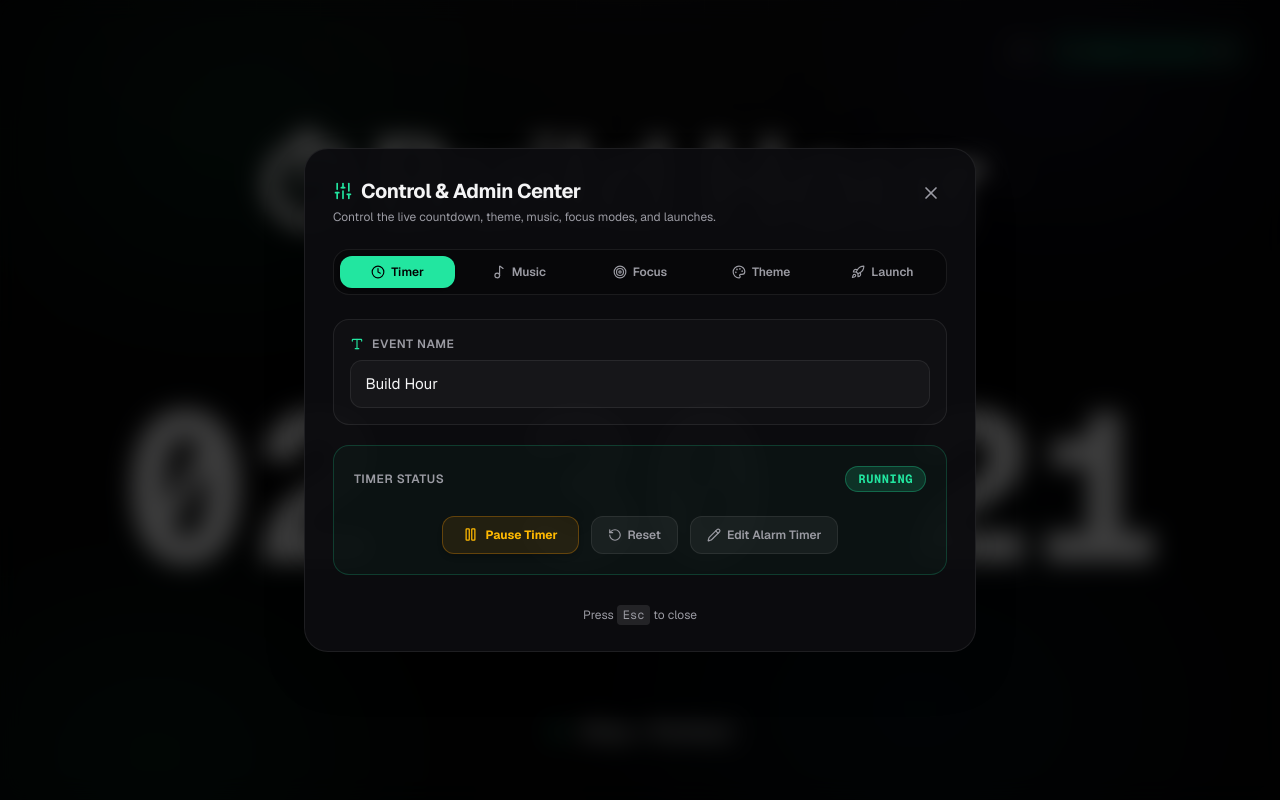
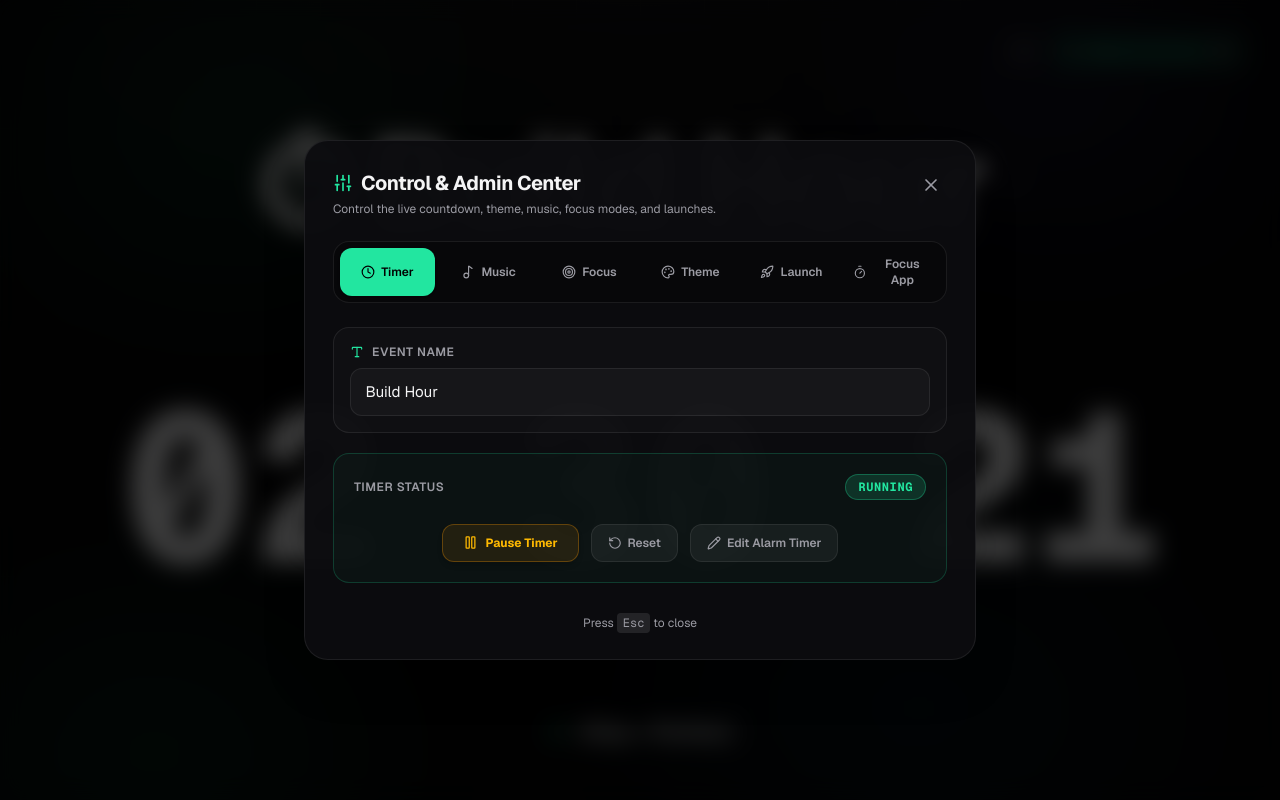
Before and after one commit to Kiran-pro2001/timer-project-for-buildathon, a Next.js app: page /admin in a window 1280 px wide. Shown: the top 800 px of the page. Built offline with nearby package versions, Linux system fonts and the light colour scheme.

Commit message:
feat: move Focus Timer App launcher to Control & Admin center after Launch tab with full page redirect

```diff
--- a/src/components/AdminPanel.tsx
+++ b/src/components/AdminPanel.tsx
@@ -4,6 +4,7 @@ import { AnimatePresence, motion } from "framer-motion";
 import {
   Check,
   Clock,
+  ExternalLink,
   Image as ImageIcon,
   Key,
   Music2,
@@ -16,6 +17,7 @@ import {
   Sliders,
   Sparkles,
   Target,
+  Timer,
   Type,
   X,
 } from "lucide-react";
@@ -52,7 +54,7 @@ function normalizeUrl(url: string): string {
 }
 
 export function AdminPanel({ open, onClose, onSubmit }: Props) {
-  const [activeTab, setActiveTab] = useState<"timer" | "audio" | "pomodoro" | "theme" | "launch">("timer");
+  const [activeTab, setActiveTab] = useState<"timer" | "audio" | "pomodoro" | "theme" | "launch" | "focustimer">("timer");
 
   const [form, setForm] = useState(empty);
   const [error, setError] = useState<string | null>(null);
@@ -218,12 +220,12 @@ export function AdminPanel({ open, onClose, onSubmit }: Props) {
             </div>
 
             {/* Admin Tabs */}
-            <div className="grid grid-cols-2 sm:grid-cols-5 gap-1.5 rounded-2xl border border-[var(--border)] bg-black/30 p-1.5">
+            <div className="grid grid-cols-3 sm:grid-cols-6 gap-1.5 rounded-2xl border border-[var(--border)] bg-black/30 p-1.5">
               <button
                 type="button"
                 onClick={() => setActiveTab("timer")}
                 className={cn(
-                  "flex items-center justify-center gap-1.5 rounded-xl py-2 px-2.5 text-xs font-semibold transition-all",
+                  "flex items-center justify-center gap-1.5 rounded-xl py-2 px-2 text-xs font-semibold transition-all",
                   activeTab === "timer"
                     ? "bg-accent text-black shadow-sm"
                     : "text-muted hover:text-foreground"
@@ -235,7 +237,7 @@ export function AdminPanel({ open, onClose, onSubmit }: Props) {
                 type="button"
                 onClick={() => setActiveTab("audio")}
                 className={cn(
-                  "flex items-center justify-center gap-1.5 rounded-xl py-2 px-2.5 text-xs font-semibold transition-all",
+                  "flex items-center justify-center gap-1.5 rounded-xl py-2 px-2 text-xs font-semibold transition-all",
                   activeTab === "audio"
                     ? "bg-accent text-black shadow-sm"
                     : "text-muted hover:text-foreground"
@@ -247,7 +249,7 @@ export function AdminPanel({ open, onClose, onSubmit }: Props) {
                 type="button"
                 onClick={() => setActiveTab("pomodoro")}
                 className={cn(
-                  "flex items-center justify-center gap-1.5 rounded-xl py-2 px-2.5 text-xs font-semibold transition-all",
+                  "flex items-center justify-center gap-1.5 rounded-xl py-2 px-2 text-xs font-semibold transition-all",
                   activeTab === "pomodoro"
                     ? "bg-accent text-black shadow-sm"
                     : "text-muted hover:text-foreground"
@@ -259,7 +261,7 @@ export function AdminPanel({ open, onClose, onSubmit }: Props) {
                 type="button"
                 onClick={() => setActiveTab("theme")}
                 className={cn(
-                  "flex items-center justify-center gap-1.5 rounded-xl py-2 px-2.5 text-xs font-semibold transition-all",
+                  "flex items-center justify-center gap-1.5 rounded-xl py-2 px-2 text-xs font-semibold transition-all",
                   activeTab === "theme"
                     ? "bg-accent text-black shadow-sm"
                     : "text-muted hover:text-foreground"
@@ -271,13 +273,25 @@ export function AdminPanel({ open, onClose, onSubmit }: Props) {
                 type="button"
                 onClick={() => setActiveTab("launch")}
                 className={cn(
-                  "flex items-center justify-center gap-1.5 rounded-xl py-2 px-2.5 text-xs font-semibold transition-all",
+                  "flex items-center justify-center gap-1.5 rounded-xl py-2 px-2 text-xs font-semibold transition-all",
                   activeTab === "launch"
                     ? "bg-accent text-black shadow-sm"
                     : "text-muted hover:text-foreground"
                 )}
               >
                 <Rocket size={14} /> Launch
+              </button>
+              <button
+                type="button"
+                onClick={() => setActiveTab("focustimer")}
+                className={cn(
+                  "flex items-center justify-center gap-1.5 rounded-xl py-2 px-2 text-xs font-semibold transition-all",
+                  activeTab === "focustimer"
+                    ? "bg-accent text-black shadow-sm"
+                    : "text-muted hover:text-foreground"
+                )}
+              >
+                <Timer size={14} /> Focus App
               </button>
             </div>
 
@@ -601,6 +615,36 @@ export function AdminPanel({ open, onClose, onSubmit }: Props) {
               </form>
             )}
 
+            {/* TAB 6: FOCUS TIMER APP REDIRECT */}
+            {activeTab === "focustimer" && (
+              <div className="space-y-5 rounded-2xl border border-accent/40 bg-accent/[0.04] p-6 text-center">
+                <div className="mx-auto flex h-14 w-14 items-center justify-center rounded-2xl bg-accent/20 text-accent shadow-md">
+                  <Timer size={28} />
+                </div>
+                <div className="space-y-1">
+                  <h3 className="text-lg font-bold text-foreground">
+                    Mellow Minute Focus Timer App
+                  </h3>
+                  <p className="text-xs text-muted max-w-md mx-auto leading-relaxed">
+                    Opens the external Mellow Minute Focus Timer app (<code className="font-mono text-accent">https://mellow-minute-timer.lovable.app/</code>) directly.
+                  </p>
+                </div>
+
+                <div className="pt-2 flex flex-col sm:flex-row items-center justify-center gap-3">
+                  <button
+                    type="button"
+                    onClick={() => {
+                      window.location.href = "https://mellow-minute-timer.lovable.app/";
+                    }}
+                    className="w-full sm:w-auto flex items-center justify-center gap-2 rounded-xl bg-accent px-6 py-3 text-xs font-bold text-black hover:bg-accent/90 transition-transform active:scale-95 shadow-lg"
+                  >
+                    <ExternalLink size={15} />
+                    Open Focus Timer App (Full Page)
+                  </button>
+                </div>
+              </div>
+            )}
+
             <p className="pt-2 text-center text-xs text-muted">
               Press <kbd className="rounded bg-white/10 px-1.5 py-0.5 font-mono">Esc</kbd> to close
             </p>
--- a/src/components/Dashboard.tsx
+++ b/src/components/Dashboard.tsx
@@ -15,7 +15,6 @@ import { Hero } from "./Hero";
 import { HypeBar } from "./HypeBar";
 import { LaunchBillboard } from "./LaunchBillboard";
 import { LaunchFeed } from "./LaunchFeed";
-import { FocusTimerSection } from "./FocusTimerSection";
 import { MotivationQuote } from "./MotivationQuote";
 import { StatsBar } from "./StatsBar";
 import { AdminPanel } from "./AdminPanel";
@@ -152,7 +151,7 @@ export function Dashboard({ adminOpenInitially = false }: Props) {
         </div>
 
         {/* SECOND FOLD CONTENT: Scrolls below 100vh */}
-        <div className="mt-12 space-y-12 pt-6 border-t border-[var(--border)]/40">
+        <div className="mt-12 space-y-10 pt-6 border-t border-[var(--border)]/40">
           {/* Billboard spotlight — appears when a launch is featured */}
           <LaunchBillboard
             featured={featured?.launch ?? null}
@@ -181,9 +180,6 @@ export function Dashboard({ adminOpenInitially = false }: Props) {
             />
           </motion.div>
 
-          {/* Focus Timer Section — directly after the launch section */}
-          <FocusTimerSection />
-
           {/* Footer */}
           <footer className="pt-6">
             <BrandingBottom />
```
